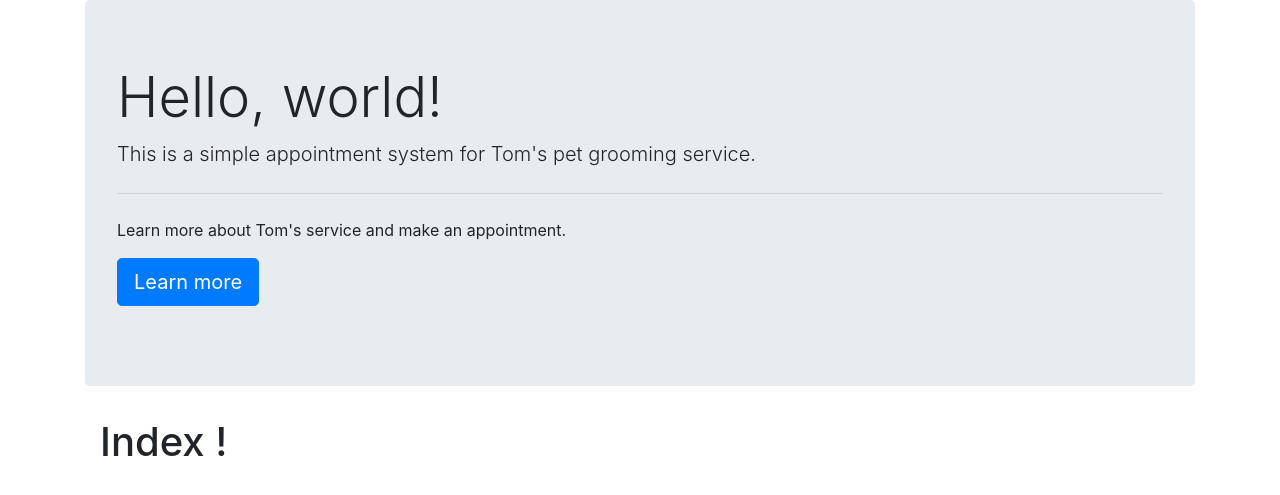
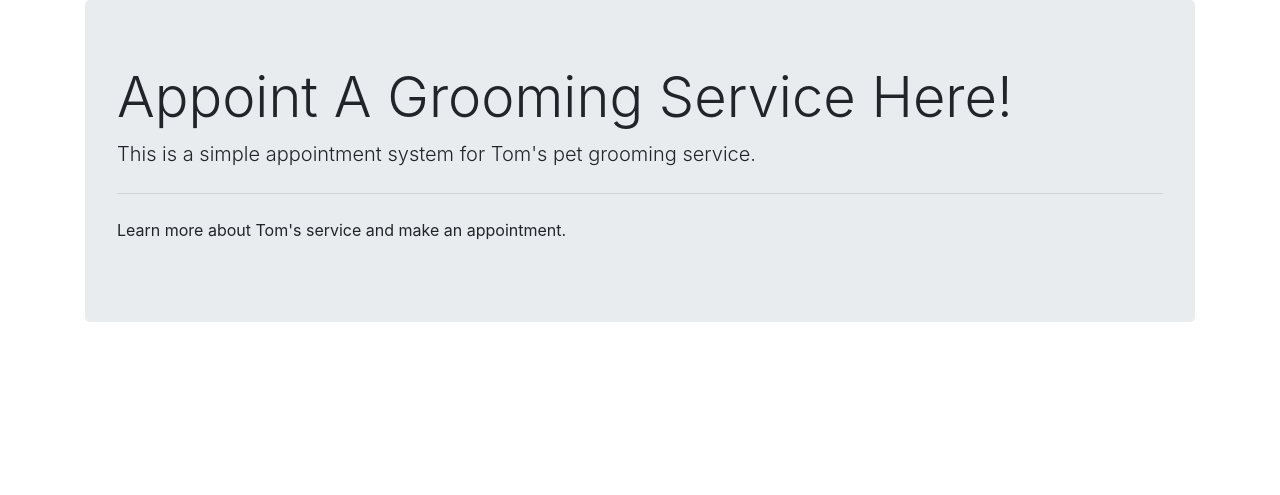
Before and after one commit to kangnwh/Appointment-System, a Flask app: page / in a window 1280 px wide. Shown: the part 58-553 px from the top of the page. Run offline with Flask 2, Linux system fonts and the light colour scheme; some libraries are stand-ins or nearby versions.

Commit message:
pet update & delete & add

```diff
--- a/app/subapps/home/templates/home/index.html
+++ b/app/subapps/home/templates/home/index.html
@@ -3,16 +3,15 @@
 
 {% block before_content %}
 <div class="jumbotron">
-    <h1 class="display-4">Hello, world!</h1>
+    <h1 class="display-4">Appoint A Grooming Service Here!</h1>
     <p class="lead">This is a simple appointment system for Tom's pet grooming service.</p>
     <hr class="my-4">
     <p>Learn more about Tom's service and make an appointment.</p>
     <p class="lead">
-        <a class="btn btn-primary btn-lg" href="#" role="button">Learn more</a>
+{#        <a class="btn btn-primary btn-lg" href="#" role="button">Learn more</a>#}
     </p>
 </div>
 {% endblock %}
 
 {% block content %}
-<h1>Index !</h1>
 {% endblock %}
```
